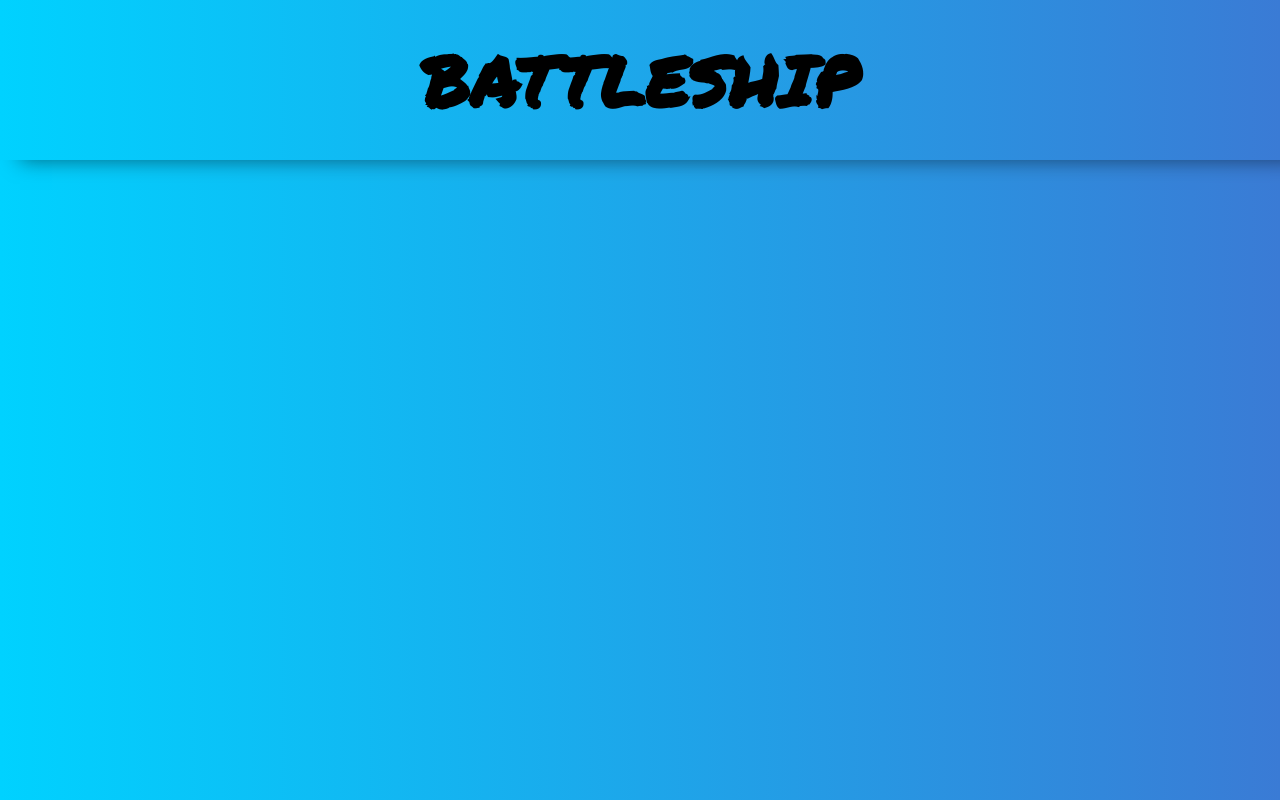
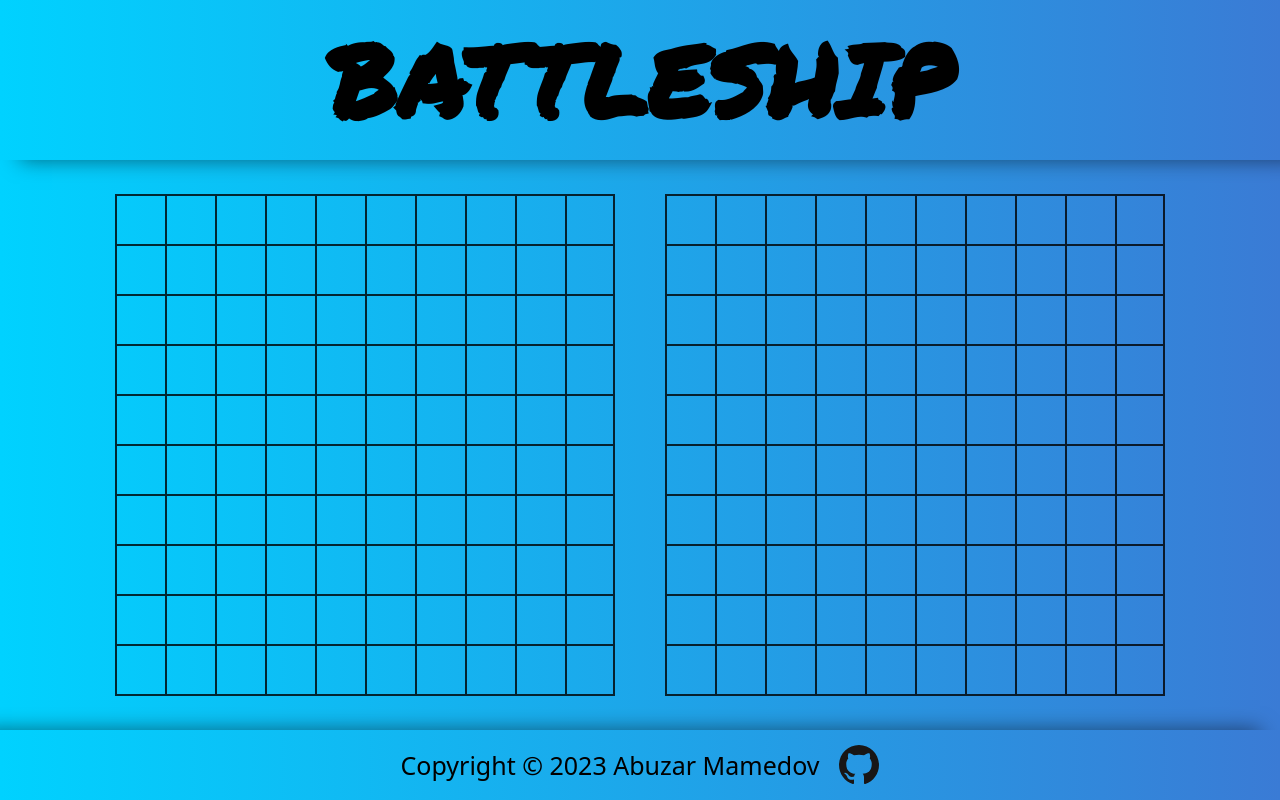
Before and after one commit to DanieleDefoe/battleship-game, a website built with webpack: page dist/index.html in a window 1280 px wide. Built offline with nearby package versions, Linux system fonts and the light colour scheme.

Commit message:
feat: add main structure and styling of the page

```diff
--- /dev/null
+++ b/src/footer.js
@@ -0,0 +1,28 @@
+import Icon from './images/github.svg'
+
+const createFooter = (() => {
+  const footer = document.createElement('footer')
+  footer.className = 'footer'
+
+  const copyright = document.createElement('p')
+  copyright.className = 'footer__copyright'
+  copyright.textContent = `Copyright © ${new Date().getFullYear()} Abuzar Mamedov`
+
+  const githubIcon = new Image()
+  githubIcon.className = 'footer__icon'
+  githubIcon.src = Icon
+  githubIcon.alt = 'github icon'
+
+  const linkToGithub = document.createElement('a')
+  linkToGithub.className = 'footer__link'
+  linkToGithub.href = 'https://github.com/DanieleDefoe'
+  linkToGithub.rel = 'noreferrer noopener nofollow'
+
+  linkToGithub.append(githubIcon)
+
+  footer.append(copyright, linkToGithub)
+
+  return footer
+})()
+
+export default createFooter
--- a/src/index.js
+++ b/src/index.js
@@ -2,12 +2,14 @@
 import './styles/style.css'
 
 import header from './header'
+import main from './mains'
+import footer from './footer'
 
 const App = () => {
   const { body } = document
   body.className = 'page'
 
-  body.append(header)
+  body.append(header, main, footer)
 }
 
 App()
--- /dev/null
+++ b/src/mains.js
@@ -0,0 +1,15 @@
+import playgroundGrid from './playgroundGrid'
+
+const createMain = (() => {
+  const main = document.createElement('main')
+  main.className = 'main'
+
+  const user = playgroundGrid('user')
+  const computer = playgroundGrid('computer')
+
+  main.append(user, computer)
+
+  return main
+})()
+
+export default createMain
--- /dev/null
+++ b/src/playgroundGrid.js
@@ -0,0 +1,16 @@
+const createGrid = (player) => {
+  const grid = document.createElement('section')
+  grid.className = 'playground-grid'
+  grid.id = player
+
+  for (let i = 0; i < 100; i += 1) {
+    const block = document.createElement('div')
+    block.className = 'playground__block'
+    block.id = i
+    grid.append(block)
+  }
+
+  return grid
+}
+
+export default createGrid
--- a/src/styles/style.css
+++ b/src/styles/style.css
@@ -10,6 +10,7 @@
 
 :root {
   font-size: 62.5%;
+  --header-height: clamp(150px, 20vh, 500px);
 }
 
 .page {
@@ -22,7 +23,7 @@
 
 .header {
   font-family: 'Permanent Marker', Arial, Helvetica, sans-serif;
-  height: clamp(150px, 20vh, 500px);
+  height: var(--header-height);
   display: flex;
   justify-content: center;
   align-items: center;
@@ -31,6 +32,65 @@
 
 .header__title {
   text-transform: uppercase;
-  font-size: 7rem;
+  font-size: 10rem;
   text-align: center;
 }
+
+.main {
+  width: 100%;
+  height: calc(100vh - var(--header-height) - 70px);
+  display: flex;
+  justify-content: center;
+  align-items: center;
+  gap: 5rem;
+}
+
+.playground-grid {
+  width: 500px;
+  height: 500px;
+  box-sizing: unset;
+  display: flex;
+  flex-flow: row wrap;
+  border-bottom: 2px solid rgba(0, 0, 0, 0.8);
+}
+
+.playground__block {
+  width: 50px;
+  height: 50px;
+  border-top: 2px solid rgba(0, 0, 0, 0.8);
+  border-left: 2px solid rgba(0, 0, 0, 0.8);
+}
+
+.playground__block:nth-of-type(10n) {
+  border-right: 2px solid rgba(0, 0, 0, 0.8);
+}
+
+.footer {
+  width: 100%;
+  height: 70px;
+  display: flex;
+  justify-content: center;
+  align-items: center;
+  padding: 2rem;
+  box-shadow: -20px 0 20px 0 rgba(0, 0, 0, 0.5);
+  font-size: 2.5rem;
+  gap: 2rem;
+}
+
+.footer__link {
+  display: flex;
+  align-items: center;
+  justify-content: center;
+  transition: opacity 0.2s ease-in;
+}
+
+.footer__icon {
+  object-fit: contain;
+  width: 4rem;
+}
+
+@media (hover: hover) {
+  .footer__link:hover {
+    opacity: 0.7;
+  }
+}
--- a/webpack.config.js
+++ b/webpack.config.js
@@ -8,7 +8,8 @@ module.exports = {
   output: {
     filename: '[name].[contenthash].js',
     path: path.resolve(__dirname, 'dist'),
-    clean: true,
+    // clean: true,
+    publicPath: '/',
   },
 
   plugins: [
@@ -32,10 +33,10 @@ module.exports = {
       },
       {
         test: /\.(png|svg|jpg|jpeg|gif)$/i,
-        use: 'asset/resource',
+        type: 'asset/resource',
       },
       {
-        test: /\.(woff|woff2|eot|ttf|otf)/i,
+        test: /\.(woff|woff2|eot|ttf|otf)$/i,
         type: 'asset/resource',
       },
       {
```
Also changed, not shown: dist/73b4d2d7c9141a94b91c.ttf (added), dist/e21209f267368a1bd797.svg (added), dist/index.html, src/images/github.svg (added), 4 other files.
